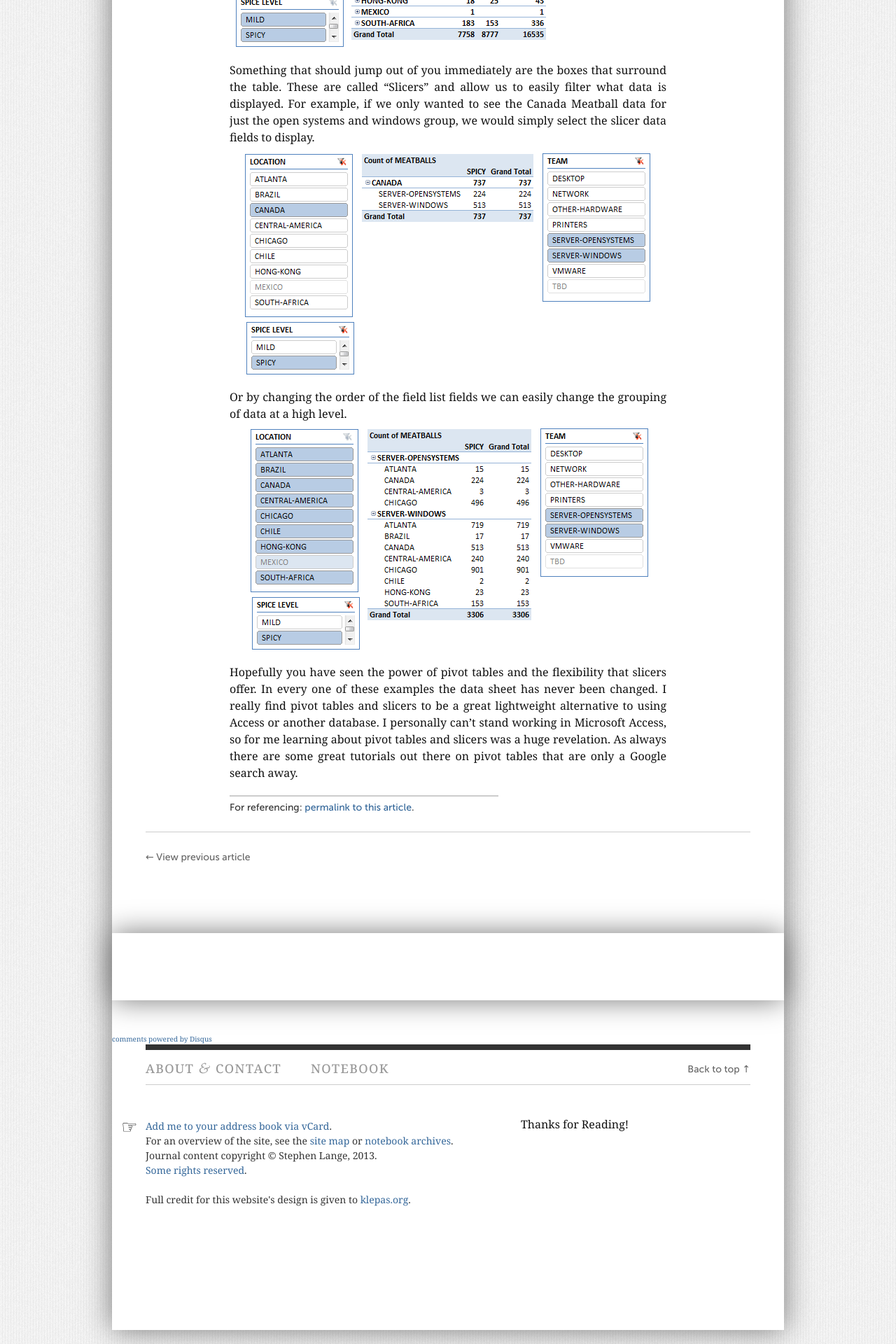
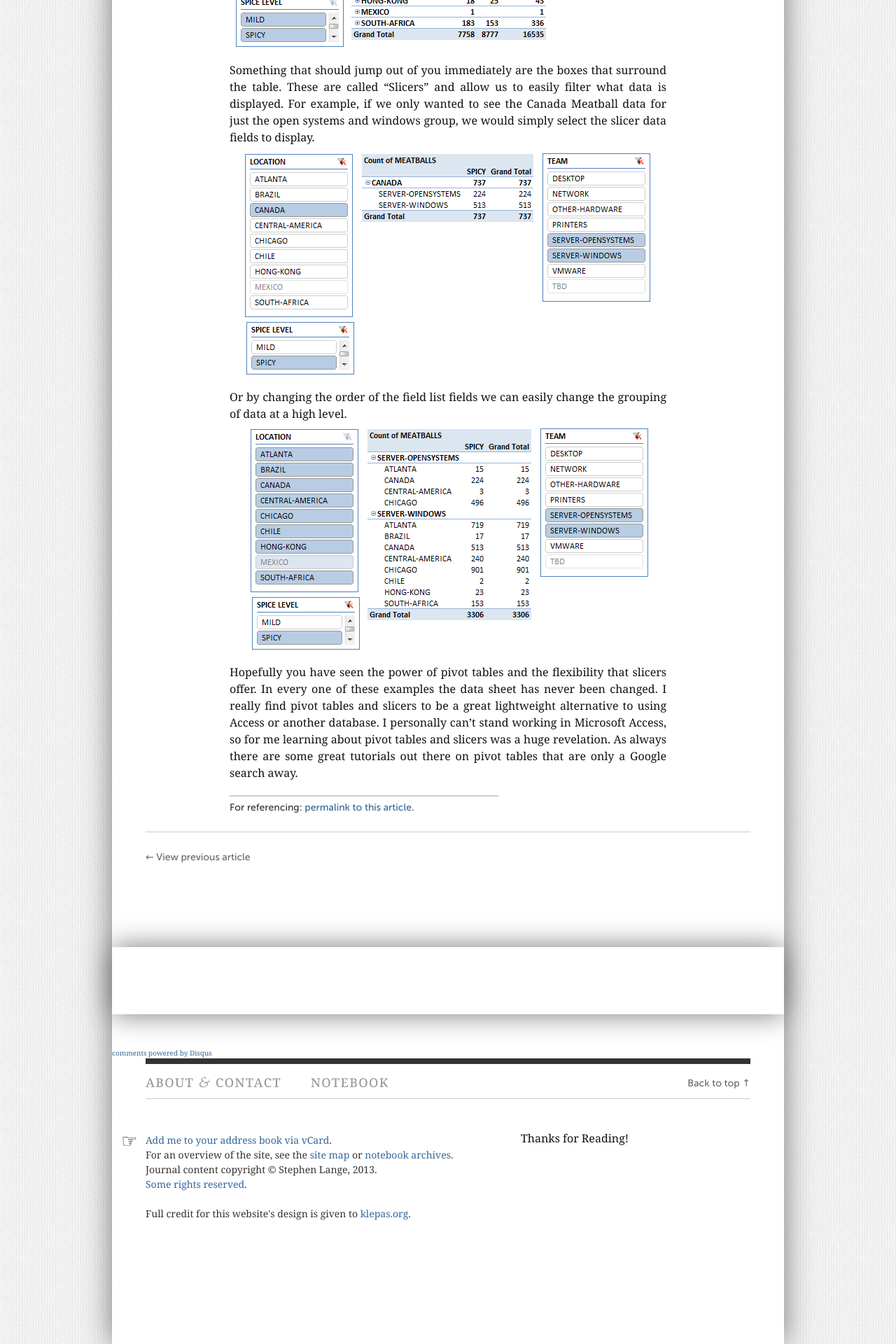
Before and after one commit to stvlange/stvlange.github.com, a Jekyll site: the page built from _posts/2014-04-03-simple_wizardry.markdown, in a window 1280 px wide. Shown: the part 2216-4136 px from the top of the page at 70% size. Built offline with Jekyll 4.4.1, drawn with Linux system fonts in a browser that asks for light colours; comment, search, counter and statistics services are not loaded.

Commit message:
Post files

```diff
--- a/css/screen.css
+++ b/css/screen.css
@@ -56,7 +56,7 @@ body {
 
 div#disqus_thread {
         padding: 4.8em 0 4.8em 0;
-        margin: 4.8em 0 4.8em 0;
+        margin: 6.8em 0 4.8em 0;
         background-color: white;
         text-align: left;
         width: 96em; /* 960 minus the gutters (48 on each side). */
```
